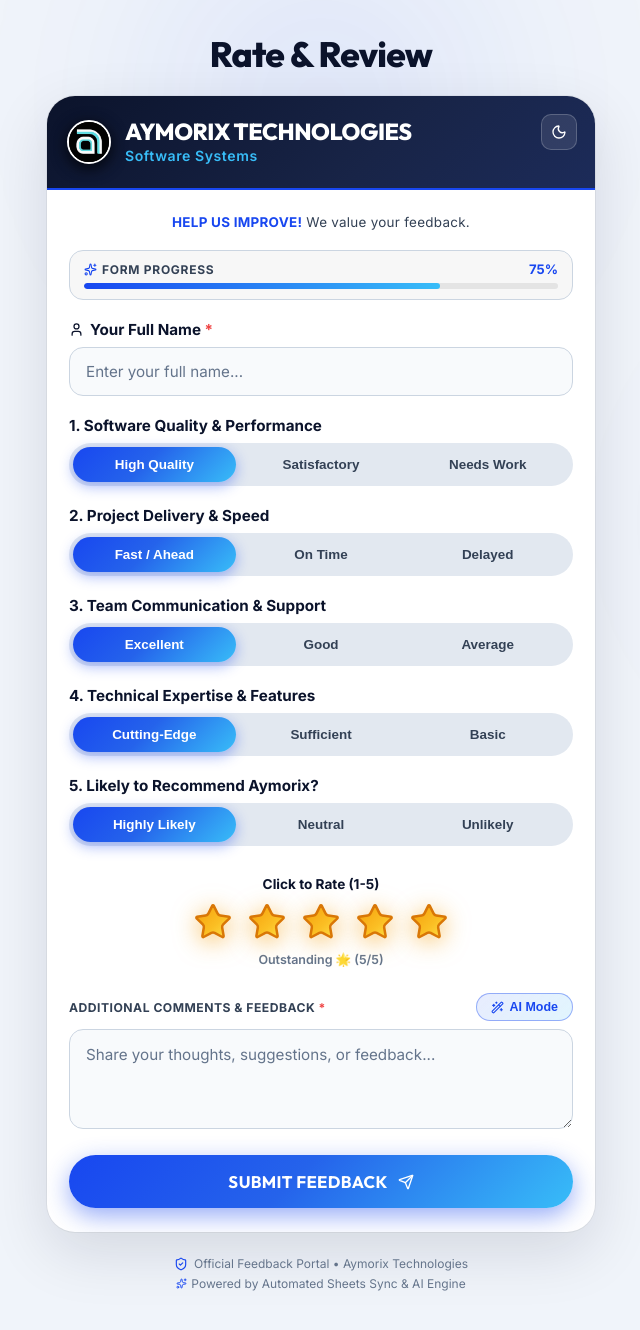
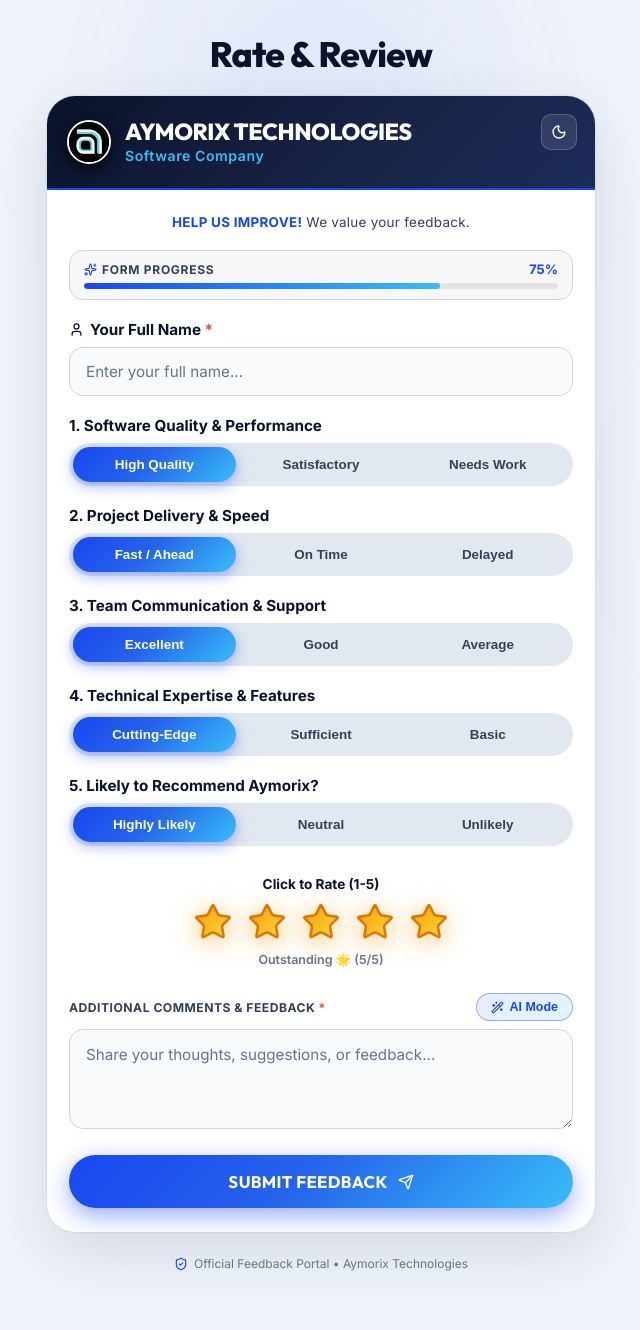
Before and after one commit to aymorix/review-system, a React (Vite) app: page / in a window 1280 px wide. Shown: the top 1330 px of the page, without its empty margins (319-959 px from the left). Built offline with nearby package versions, Linux system fonts and the light colour scheme; no server answers.

Commit message:
resolved issues in sheet

```diff
--- a/src/App.jsx
+++ b/src/App.jsx
@@ -59,7 +59,7 @@
               </div>
               <div className="header-brand-text">
                 <h1 className="header-company-name">AYMORIX TECHNOLOGIES</h1>
-                <div className="header-company-sub">Software Systems</div>
+                <div className="header-company-sub">Software Company</div>
               </div>
             </div>
           </header>
@@ -83,10 +83,6 @@
             <ShieldCheck size={14} color="var(--brand-primary)" />
             Official Feedback Portal • {config.companyName || 'Aymorix Technologies'}
           </div>
-          <div style={{ display: 'flex', alignItems: 'center', gap: 4 }}>
-            <Sparkles size={11} color="var(--brand-primary)" />
-            Powered by Automated Sheets Sync &amp; AI Engine
-          </div>
         </footer>
 
         {/* Modals */}
--- a/src/components/ReviewForm.jsx
+++ b/src/components/ReviewForm.jsx
@@ -103,7 +103,15 @@
     };
 
     saveLocalReview(payload);
-    await submitToGoogleSheets(config, payload);
+    const sheetResult = await submitToGoogleSheets(config, payload);
+    if (!sheetResult?.success) {
+      setSubmitting(false);
+      setErrorMsg(sheetResult?.reason === 'Google Sheet name missing'
+        ? 'Google Sheet name is not configured. Add VITE_GOOGLE_SHEET_NAME in .env.'
+        : `Could not save to Google Sheets${sheetResult?.error ? `: ${sheetResult.error}` : '.'}`);
+      return;
+    }
+
     setSubmitting(false);
     onOpenSuccess({ reviewText: payload.comment, rating });
     resetForm();
--- a/src/services/googleSheetsService.js
+++ b/src/services/googleSheetsService.js
@@ -8,10 +8,16 @@
   const clientSecret = config.googleClientSecret || getEnvVar('VITE_GOOGLE_CLIENT_SECRET');
   const refreshToken = config.googleRefreshToken || getEnvVar('VITE_GOOGLE_REFRESH_TOKEN');
   const spreadsheetId = config.googleSpreadsheetId || getEnvVar('VITE_GOOGLE_SPREADSHEET_ID');
+  const sheetName = config.googleSheetName || getEnvVar('VITE_GOOGLE_SHEET_NAME');
 
   if (!spreadsheetId) {
     console.warn('Google Spreadsheet ID not configured. Saving review locally.');
     return { success: false, reason: 'Google Spreadsheet ID missing' };
+  }
+
+  if (!sheetName) {
+    console.warn('Google Sheet name not configured. Saving review locally.');
+    return { success: false, reason: 'Google Sheet name missing' };
   }
 
   try {
@@ -42,7 +48,7 @@
     ];
 
     // Step 3: Call Google Sheets API v4 Append Endpoint
-    const appendUrl = `https://sheets.googleapis.com/v4/spreadsheets/${spreadsheetId}/values/Sheet1!A1:append?valueInputOption=USER_ENTERED`;
+    const appendUrl = `https://sheets.googleapis.com/v4/spreadsheets/${spreadsheetId}/values/${encodeURIComponent(sheetName)}!A1:append?valueInputOption=USER_ENTERED`;
 
     const sheetsResponse = await fetch(appendUrl, {
       method: 'POST',
--- a/src/services/storageService.js
+++ b/src/services/storageService.js
@@ -24,6 +24,7 @@
   companySubtitle: 'Software & Technology Solutions',
   googleReviewUrl: import.meta.env.VITE_GOOGLE_REVIEW_URL || '',
   googleReviewUrlMobile: import.meta.env.VITE_GOOGLE_REVIEW_URL_MOBILE || '',
+  googleSheetName: import.meta.env.VITE_GOOGLE_SHEET_NAME || '',
 
   // Google OAuth 2.0 Credentials for Sheets API
   googleClientId: import.meta.env.VITE_GOOGLE_CLIENT_ID || '',
```
